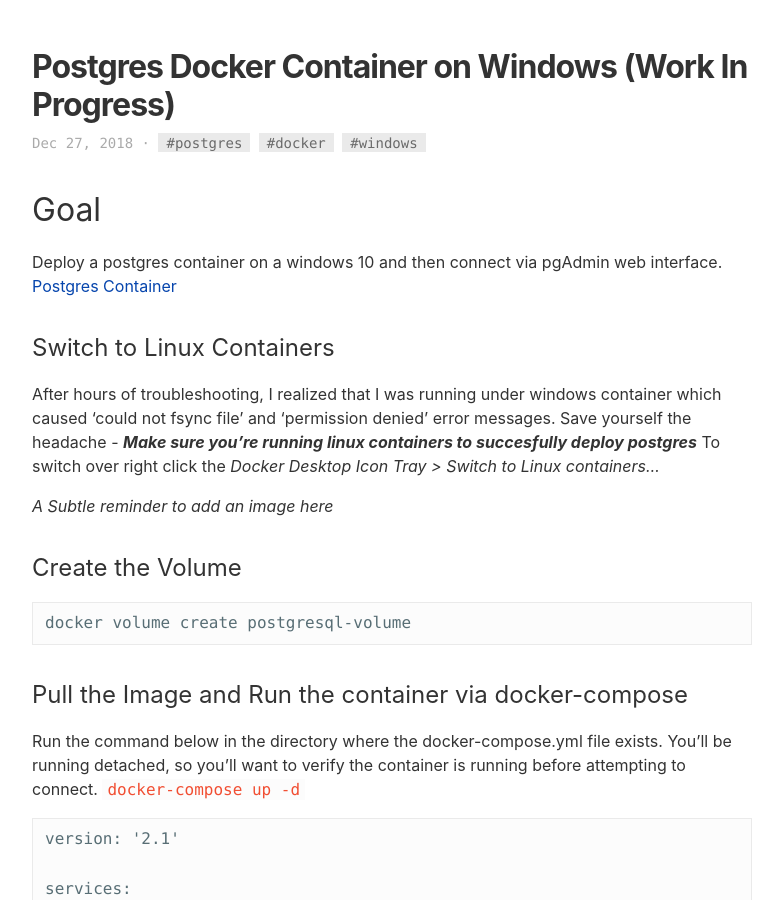
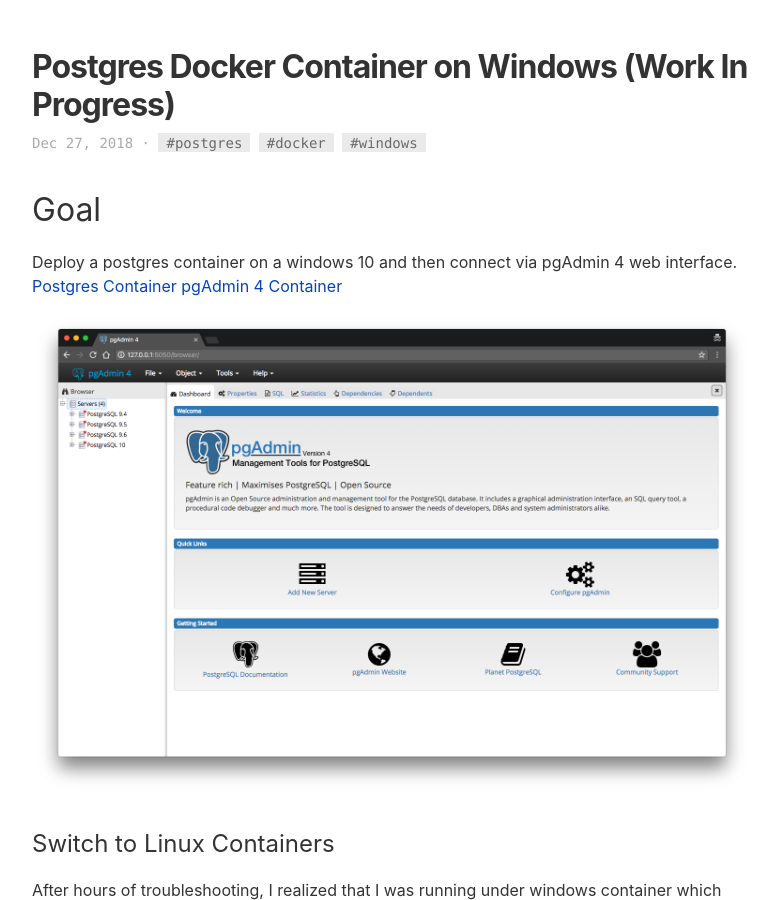
Before and after one commit to anthonyliriano/anthonyliriano.github.io, a Jekyll site: the page built from _posts/2018-12-27-Windows-Postgres-Docker-Container-Setup.md, in a window 1280 px wide and 900 px high. Shown: the whole window, without its empty margins (8-791 px from the left). Built offline with Jekyll 4.4.1, drawn with Linux system fonts in a browser that asks for light colours.

Commit message:
adding images

```diff
--- a/_posts/2018-12-27-Windows-Postgres-Docker-Container-Setup.md
+++ b/_posts/2018-12-27-Windows-Postgres-Docker-Container-Setup.md
@@ -8,9 +8,12 @@ comment: true
 
 ## Goal
 
-Deploy a postgres container on a windows 10 and then connect via pgAdmin web interface.
+Deploy a postgres container on a windows 10 and then connect via pgAdmin 4 web interface.
 [Postgres Container](https://hub.docker.com/_/postgres/)
+[pgAdmin 4 Container](https://hub.docker.com/r/dpage/pgadmin4/)
 
+
+![Image](https://github.com/anthonyliriano/anthonyliriano.github.io/blob/master/images/postgres-container-on-windows/pgadmin4-welcome.png?raw=true)
 
 ### Switch to Linux Containers
 After hours of troubleshooting, I realized that I was running under windows container which caused 'could not fsync file' and 'permission denied' error messages. Save yourself the headache -  ***Make sure you're running linux containers to succesfully deploy postgres*** To switch over right click the _Docker Desktop Icon Tray > Switch to Linux containers..._
```
